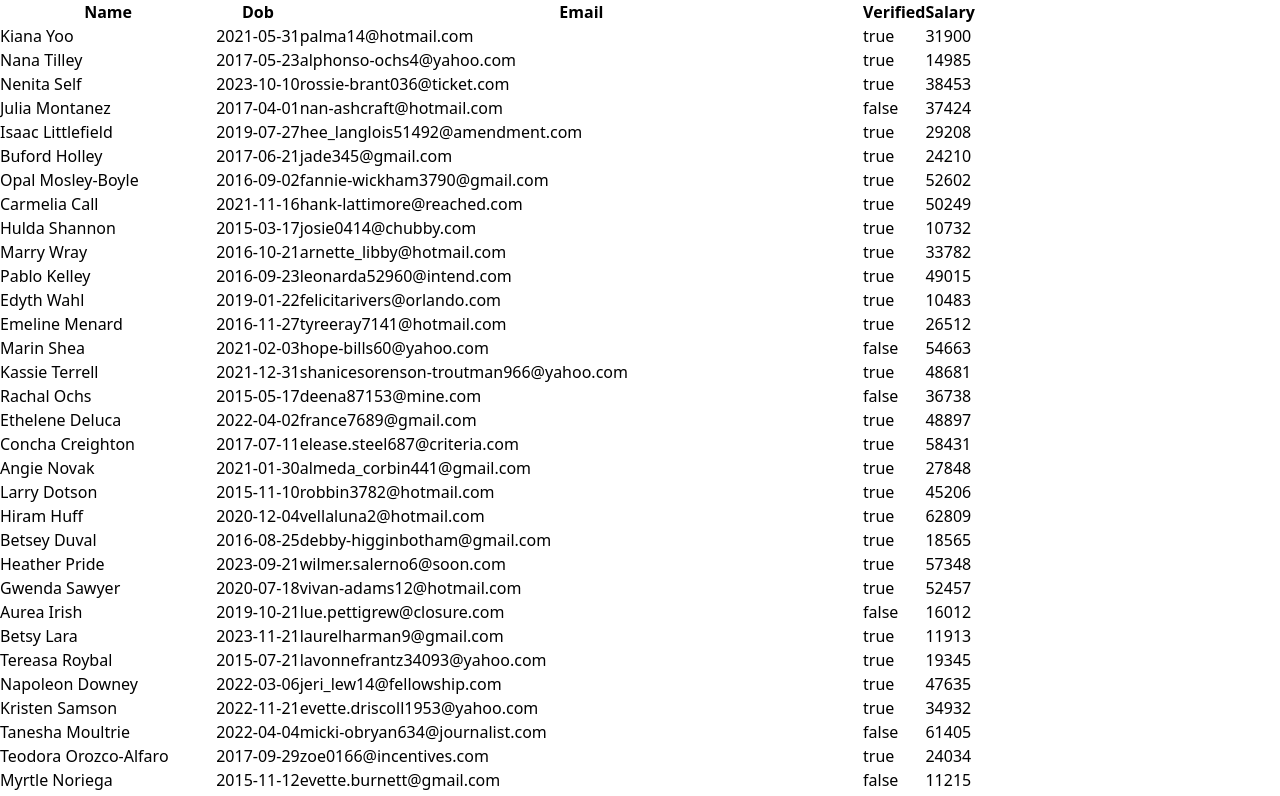
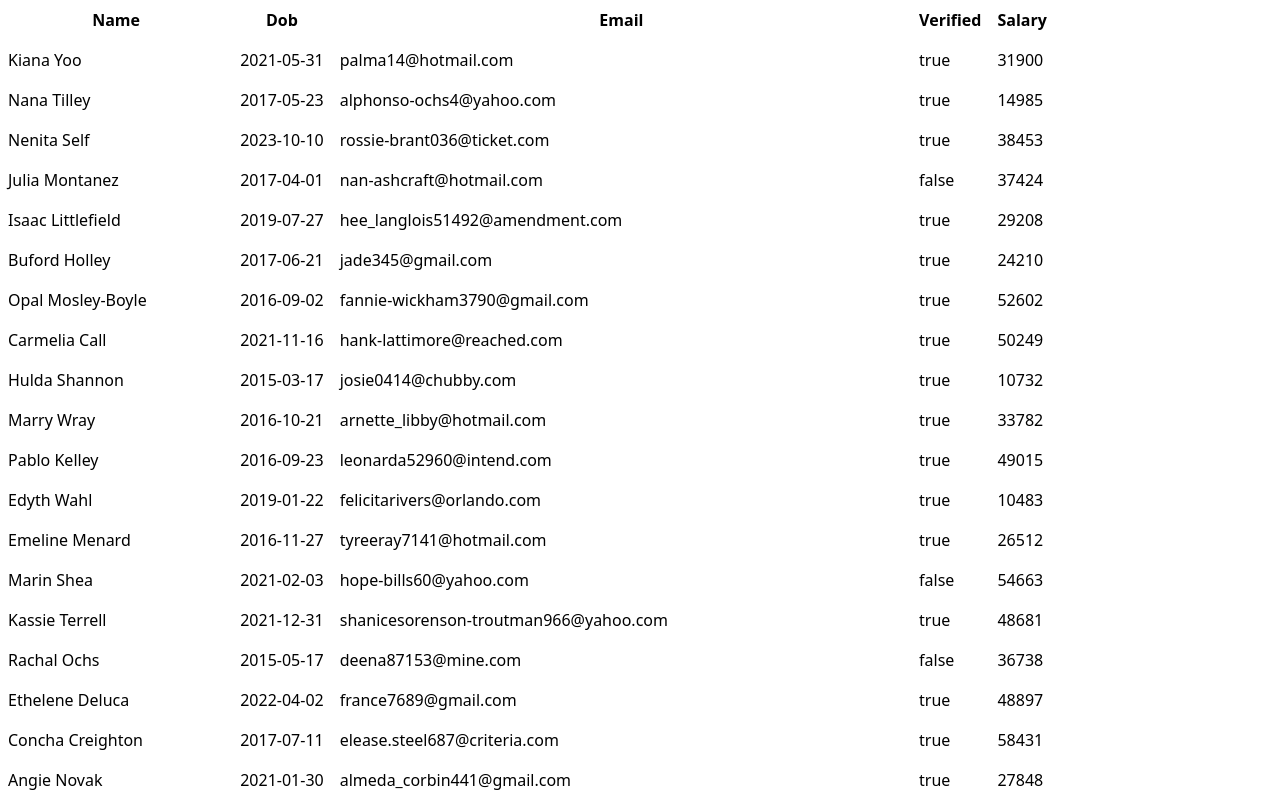
Before and after one commit to luke-symes/conduktor-assignment, a React (Vite) app: page / in a window 1280 px wide. Shown: the top 796 px of the page. Built offline with nearby package versions, Linux system fonts and the light colour scheme.

Commit message:
Apply padding to cells

```diff
--- a/src/components/PersonTable.tsx
+++ b/src/components/PersonTable.tsx
@@ -16,7 +16,7 @@ export function PersonTable({ keys, rows }: TableProps) {
         <tr>
           {keys.map((key) => {
             return (
-              <th className="capitalize" key={key}>
+              <th className="capitalize p-2" key={key}>
                 {key}
               </th>
             );
@@ -38,7 +38,9 @@ function Row({ data }: RowProps) {
   return (
     <tr>
       {values.map((value, index) => (
-        <td key={index}>{String(value)}</td>
+        <td className="p-2" key={index}>
+          {String(value)}
+        </td>
       ))}
     </tr>
   );
```
